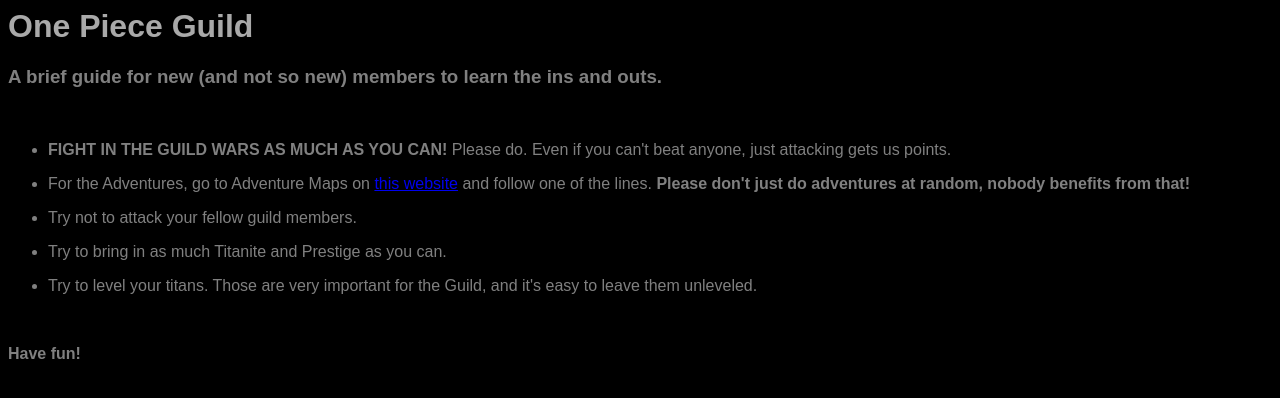
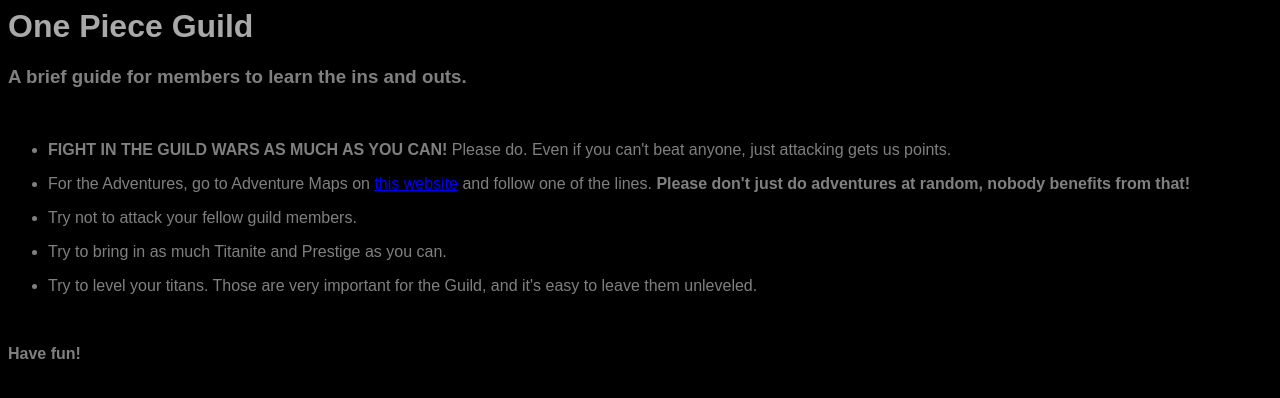
Before and after one commit to herowars-onepiece/herowars-onepiece.github.io, a plain HTML site: page index.html in a window 1280 px wide. Drawn offline with Linux system fonts and the light colour scheme.

Commit message:
Update index.html

```diff
--- a/index.html
+++ b/index.html
@@ -19,7 +19,7 @@ h1 {
 <body>
 	<div>
 		<h1>One Piece Guild</h1>
-		<h3>A brief guide for new (and not so new) members to learn the ins and outs.</h3>
+		<h3>A brief guide for members to learn the ins and outs.</h3>
 		<br />
 		<ul>
 		<li><p><b>FIGHT IN THE GUILD WARS AS MUCH AS YOU CAN!</b> Please do. Even if you can't beat anyone, just attacking gets us points.</p></li>
```
